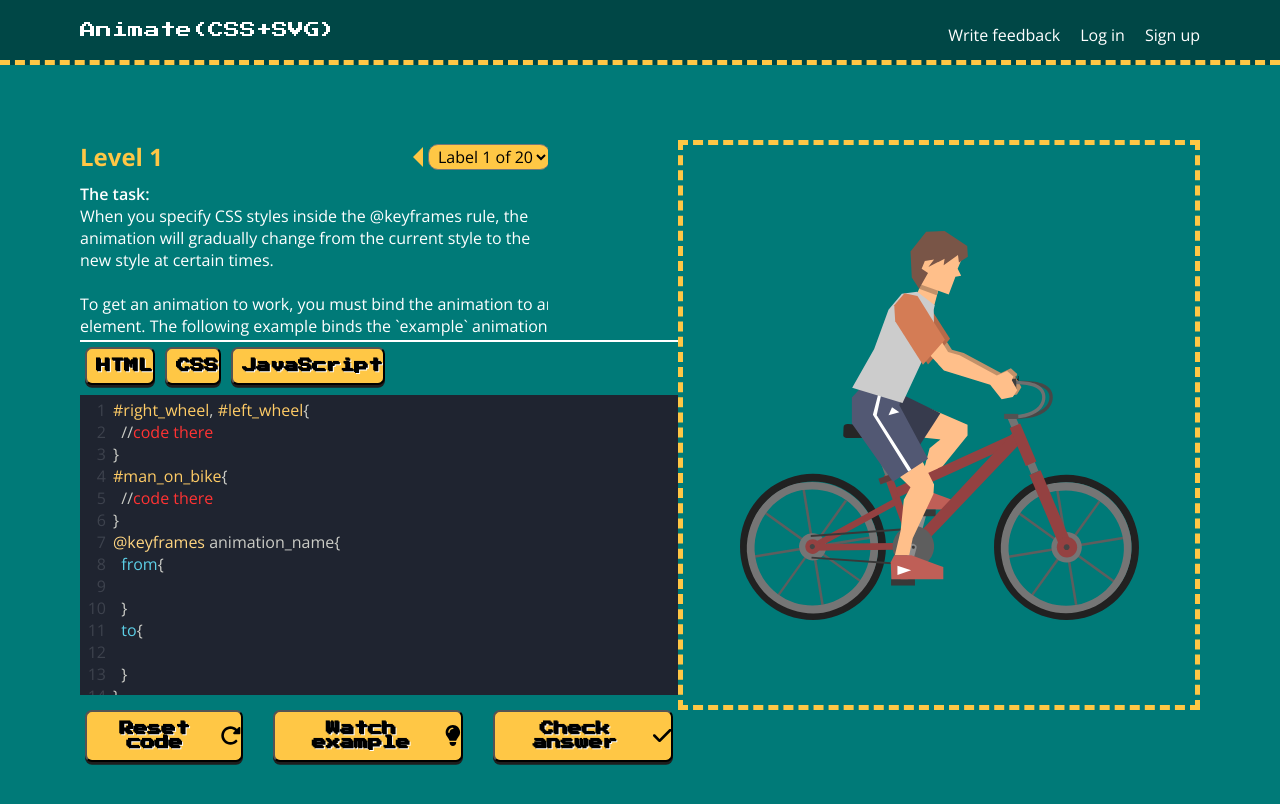
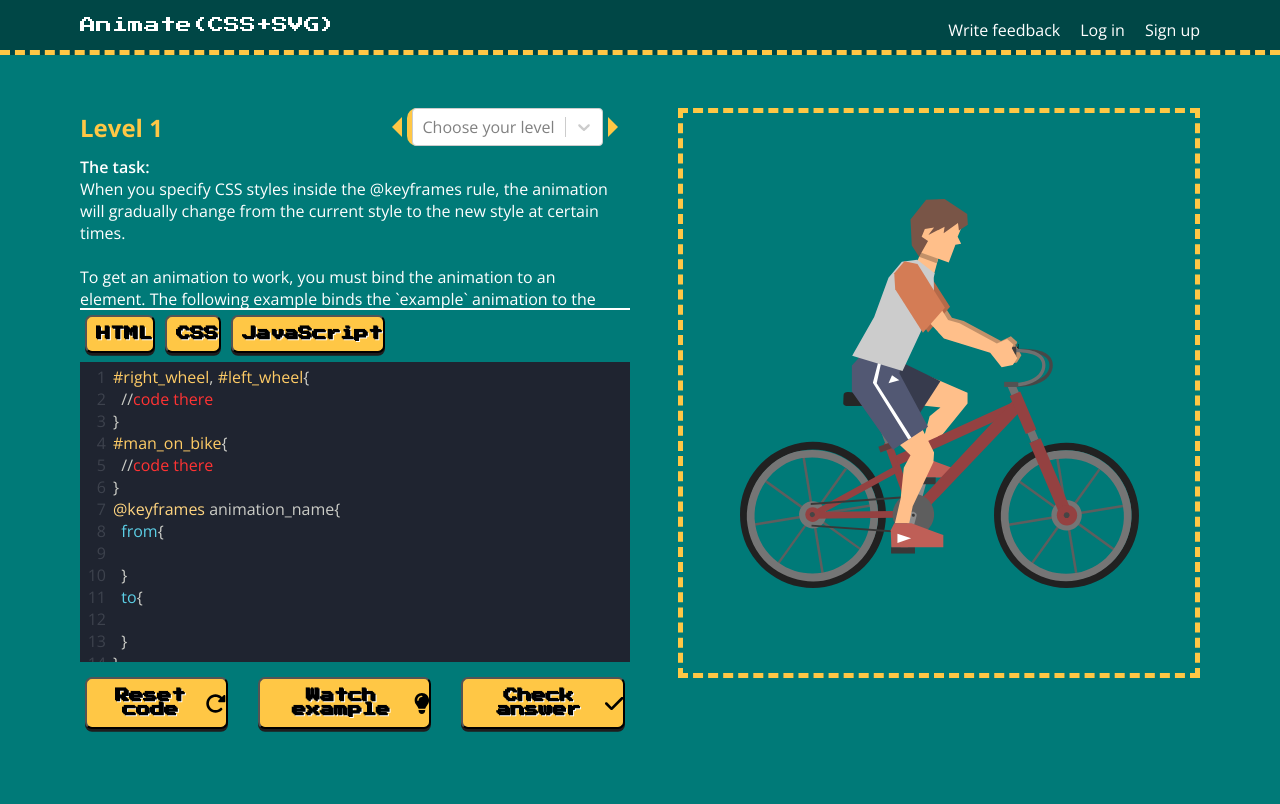
Before and after one commit to beksultanweb/css-svg-animations, a React (Create React App) app: page / in a window 1280 px wide. Shown: the top 804 px of the page. Built offline with nearby package versions, Linux system fonts and the light colour scheme.

Commit message:
add new functional

```diff
--- a/package.json
+++ b/package.json
@@ -15,6 +15,8 @@
     "react-codemirror2": "^7.2.1",
     "react-dom": "^17.0.0",
     "react-scripts": "^2.1.3",
+    "react-select": "^5.4.0",
+    "sweetalert2": "^11.4.23",
     "web-vitals": "^2.1.4"
   },
   "scripts": {
--- a/src/App.css
+++ b/src/App.css
@@ -16,7 +16,14 @@
 
 body {
   background-color: #007A78;
-  padding: 5rem;
+  padding-top: 3rem;
+  padding-left: 5rem;
+  padding-right: 5rem;
+}
+.content-code-editor{
+  background-color: #007A78;
+  width: 43vw;
+  position: fixed;
 }
 .tab-button-container{
   display: flex;
--- a/src/components/header/style.css
+++ b/src/components/header/style.css
@@ -4,7 +4,7 @@
     left: 0;
     width: 100vw;
 
-    height: 60px;
+    height: 50px;
     z-index: 999;
     background-color: #004746;
     border-bottom: 5px dashed #FFC745;
--- a/src/components/task-info/index.js
+++ b/src/components/task-info/index.js
@@ -1,30 +1,32 @@
-import React, { useRef } from "react";
+import React from "react";
 import "./style.css";
 import {levels} from "../../data/levels";
-// import level2 from "../../data/level2.json";
-// import level3 from "../../data/level3.json";
-
+import Select from "react-select"
 
 const TaskInfo = ({ selector, handleSelectorChange, runCode, nextArrowClicked,options,prevArrowClicked }) => {
-
-    const ref = useRef(null);
-
-
-
     return (
         <div className="task-info">
-            <div className="task-scroll">
+
             {selector === 0 && levels.filter((item) => item.id === 1).map((level) => (
                 <div key={level.name}>
                     <div className="task-header">
                     <div style={{fontSize: "24px", fontWeight: "700", color: "#FFC745"}}>{level.name}</div>
                     <div className="level-btns">
                     <span className="left-arrow" onClick={prevArrowClicked}></span>
-                    <select value={selector} ref={ref} placeholder="Choose your level" className="level-dropdown" onChange={handleSelectorChange} >
+                    <Select
+                        value={selector}
+                        options={options}
+                        placeholder="Choose your level"
+                        className="level-dropdown"
+                        isSearchable={false}
+                        isOptionDisabled={(option) => option.isDisabled}
+                        onChange={handleSelectorChange}
+                        />
+                    {/* <select value={selector} placeholder="Choose your level" className="level-dropdown" onChange={handleSelectorChange} >
                         {options.map((el) => (
-                            <option key={el.id} value={el.id}>{el.value} of 20</option>
+                            <option key={el.id} value={el.id} isDisabled={el.open}>{el.value} of 20</option>
                         ))}
-                    </select>
+                    </select> */}
                     <span className="right-arrow" onClick={nextArrowClicked}></span>
                 </div>
                 </div>
@@ -42,11 +44,20 @@ const TaskInfo = ({ selector, handleSelectorChange, runCode, nextArrowClicked,op
                     <div style={{fontSize: "24px", fontWeight: "700", color: "#FFC745"}}>{level.name}</div>
                     <div className="level-btns">
                     <span className="left-arrow" onClick={prevArrowClicked}></span>
-                    <select value={selector} ref={ref} placeholder="Choose your level" className="level-dropdown" onChange={handleSelectorChange} >
+                    <Select
+                        value={selector}
+                        options={options}
+                        placeholder="Choose your level"
+                        className="level-dropdown"
+                        isSearchable={false}
+                        isOptionDisabled={(option) => option.isDisabled}
+                        onChange={handleSelectorChange}
+                        />
+                    {/* <select value={selector} ref={ref} placeholder="Choose your level" className="level-dropdown" onChange={handleSelectorChange} >
                         {options.map((el) => (
                             <option key={el.id} value={el.id}>{el.value} of 20</option>
                         ))}
-                    </select>
+                    </select> */}
                     <span className="right-arrow" onClick={nextArrowClicked}></span>
                 </div>
                 </div>
@@ -64,11 +75,21 @@ const TaskInfo = ({ selector, handleSelectorChange, runCode, nextArrowClicked,op
                     <div style={{fontSize: "24px", fontWeight: "700", color: "#FFC745"}}>{level.name}</div>
                     <div className="level-btns">
                     <span className="left-arrow" onClick={prevArrowClicked}></span>
-                    <select value={selector} ref={ref} placeholder="Choose your level" className="level-dropdown" onChange={handleSelectorChange} >
+                    <Select
+                        value={selector}
+                        // name={options.id}
+                        options={options}
+                        placeholder="Choose your level"
+                        className="level-dropdown"
+                        isSearchable={false}
+                        isOptionDisabled={(option) => option.isDisabled}
+                        onChange={handleSelectorChange}
+                        />
+                    {/* <select value={selector} ref={ref} placeholder="Choose your level" className="level-dropdown" onChange={handleSelectorChange} >
                         {options.map((el) => (
                             <option key={el.id} value={el.id}>{el.value} of 20</option>
                         ))}
-                    </select>
+                    </select> */}
                     <span className="right-arrow" onClick={nextArrowClicked}></span>
                 </div>
                 </div>
@@ -80,7 +101,7 @@ const TaskInfo = ({ selector, handleSelectorChange, runCode, nextArrowClicked,op
                 </div>
             ))}
             </div>
-        </div>
+
     )
 }
 export default TaskInfo;
--- a/src/components/task-info/style.css
+++ b/src/components/task-info/style.css
@@ -1,19 +1,12 @@
 .task-info{
     margin-top: 60px;
-    width: 35vw;
+    width: 42vw;
     height: 25vh;
-    overflow: hidden;
-    padding-left: 10px;
-    padding-right: 10px;
-    position: relative;
-}
-.task-scroll{
-    position: absolute;
-    top: 0;
-    left: 0;
-    bottom: 0;
-    right: -17px;
-    overflow-y: scroll;
+    /* overflow: hidden; */
+    overflow: auto;
+    /* padding-left: 10px; */
+    padding-right: 15px;
+    /* position: relative; */
 }
 .level-btns, .level-dropdown{
     display: flex;
```
Also changed, not shown: src/App.js, 1 other file (tests, documents, lock files or other folders).
